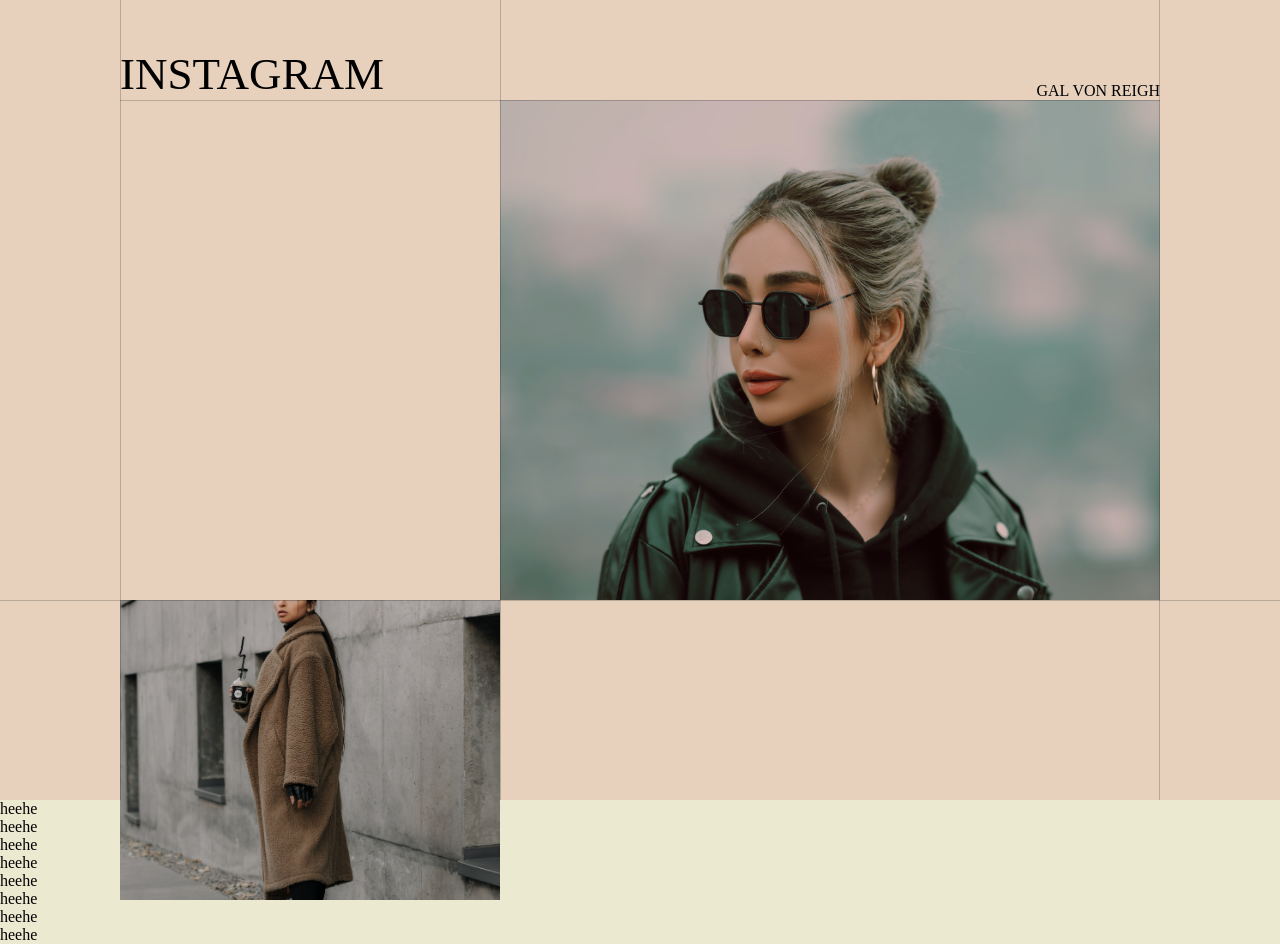
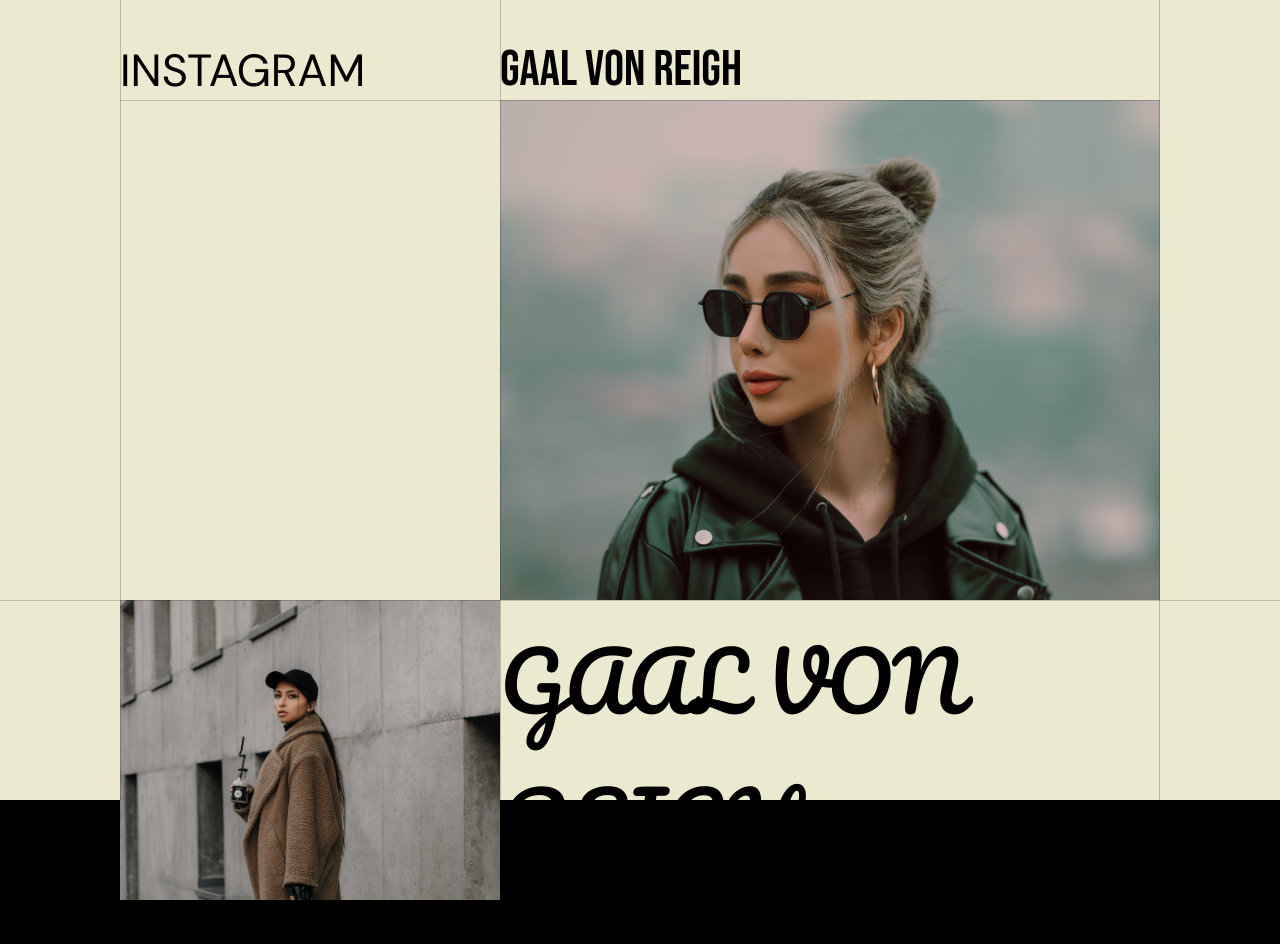
Before and after one commit to oluwagbemigadavid/von-regih, a React (Create React App) app: page / in a window 1280 px wide. Shown: the top 944 px of the page. Built offline with nearby package versions, Linux system fonts and the light colour scheme.

Commit message:
progress

```diff
--- a/src/Components/Hero/Hero.js
+++ b/src/Components/Hero/Hero.js
@@ -17,13 +17,14 @@ const Hero = () => {
         <div className="hero__container container">
         <div className="hero__container__nav">
             <a href="">INSTAGRAM</a>
-            <p>GAL VON REIGH</p>
+            <p>GAAL VON REIGH</p>
         </div>
             <div className="hero__container__grid">
                 <div className="hero__container__grid__top-right">
                     <img src={hero_img_one} alt="" />
                 </div>
                 <div className="hero__container__grid__mid-left"><img src={hero_img_two} alt="" /></div>
+                <div className="hero__container__grid__mid-right">Gaal Von Reigh</div>
                 <div className="hero__container__grid__bottom-right"><img src={hero_img_three} alt="" /></div>
             </div>
         </div>
--- a/src/Components/Hero/_Hero.scss
+++ b/src/Components/Hero/_Hero.scss
@@ -4,6 +4,7 @@
     position: relative;
     max-width: 1440px;
     margin: 0 auto;
+    background: $bg;
     &__lines {
         width: 100%;
         height: 100%;
@@ -61,12 +62,11 @@
         max-width: 1440px;
         margin: 0 auto;
         margin-top: -100vh;
-        background: rgba(186, 0, 0, 0.1);
         &__nav {
             height: 100px;
             width: 100%;
             display: flex;
-            justify-content: space-between;
+            //justify-content: space-between;
             align-items: flex-end;
              a {
                 width: 380px;
@@ -74,6 +74,11 @@
                 text-transform: none;
                 color: #000;
                 font-size: 45px;
+             }
+             p {
+                font-family: 'Bebas Neue', sans-serif;
+                font-size: 50px;
+                cursor: pointer;
              }
         }
         &__grid {
@@ -102,7 +107,7 @@
             &__mid-left {
                 grid-area: mid-left;
                 img {
-                    margin-top: -150px;
+                    margin-top: -50px;
                 }
             }
             &__bottom-right {
@@ -111,6 +116,15 @@
                     margin-top: -400px;
                 }
             }
+            &__mid-right {
+                grid-area: mid-right;
+                display: flex;
+                align-items: center;
+                justify-content: flex-end;
+                font-size: 80px;
+                font-family: 'Pacifico';
+                text-transform: uppercase;
+            }
         }
     }
 }
--- a/src/index.scss
+++ b/src/index.scss
@@ -1,3 +1,4 @@
+@import url('https://fonts.googleapis.com/css2?family=Bebas+Neue&family=DM+Sans:ital,opsz,wght@0,9..40,100;0,9..40,200;0,9..40,400;0,9..40,600;0,9..40,700;0,9..40,800;1,9..40,900&family=Pacifico&display=swap');
 @import './styles/variables';
 @import './Components/index';
 
@@ -11,5 +12,12 @@
 }
 
 body {
-    background: $bg;
+    background: #000;
+    font-family: 'DM Sans', sans-serif;
 }
+
+/*
+font-family: 'Bebas Neue', sans-serif;
+font-family: 'DM Sans', sans-serif;
+font-family: 'Pacifico', cursive;
+ */
```
